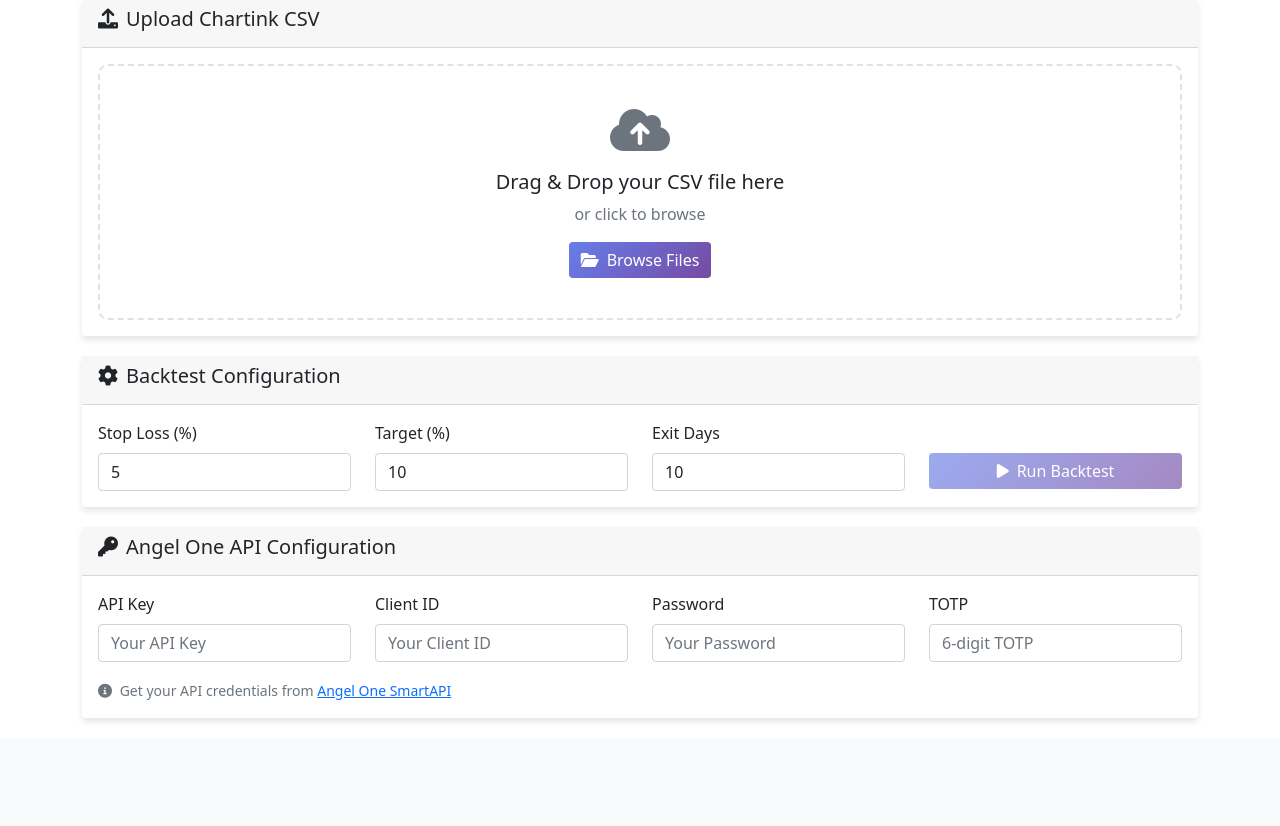
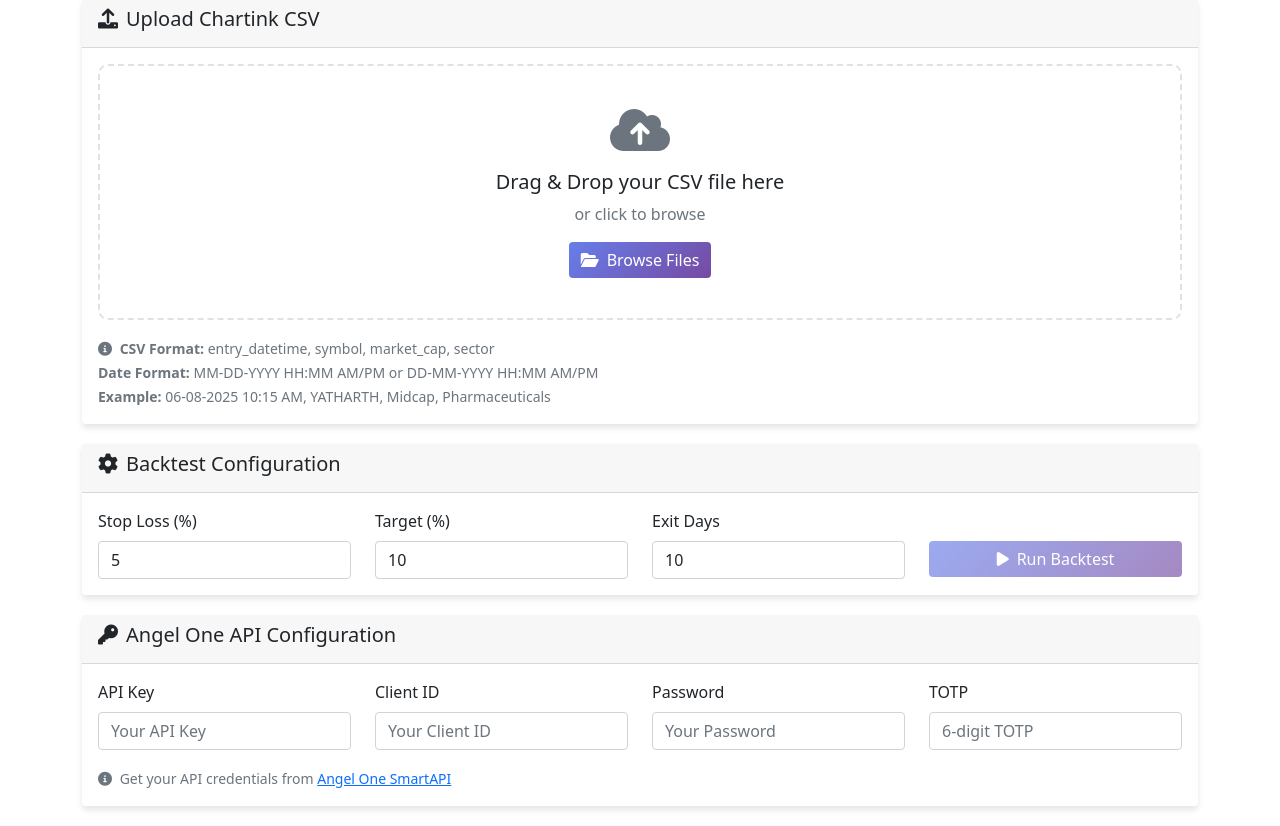
Before and after one commit to jsia5678/chartink-backtesting-dashboard1, a Flask app: page / in a window 1280 px wide. Shown: the part 81-907 px from the top of the page. Before the commit the page ends 801 px from the top, so only its background shows below. Run offline with Flask 3, Linux system fonts and the light colour scheme; some libraries are stand-ins or nearby versions.

Commit message:
Update index.html

```diff
--- a/templates/index.html
+++ b/templates/index.html
@@ -93,6 +93,14 @@
                             <button class="btn btn-primary" onclick="document.getElementById('fileInput').click()">
                                 <i class="fas fa-folder-open me-2"></i>Browse Files
                             </button>
+                        </div>
+                        <div class="mt-3">
+                            <small class="text-muted">
+                                <i class="fas fa-info-circle me-1"></i>
+                                <strong>CSV Format:</strong> entry_datetime, symbol, market_cap, sector<br>
+                                <strong>Date Format:</strong> MM-DD-YYYY HH:MM AM/PM or DD-MM-YYYY HH:MM AM/PM<br>
+                                <strong>Example:</strong> 06-08-2025 10:15 AM, YATHARTH, Midcap, Pharmaceuticals
+                            </small>
                         </div>
                         <div id="fileInfo" class="mt-3" style="display: none;">
                             <div class="alert alert-success">
```
